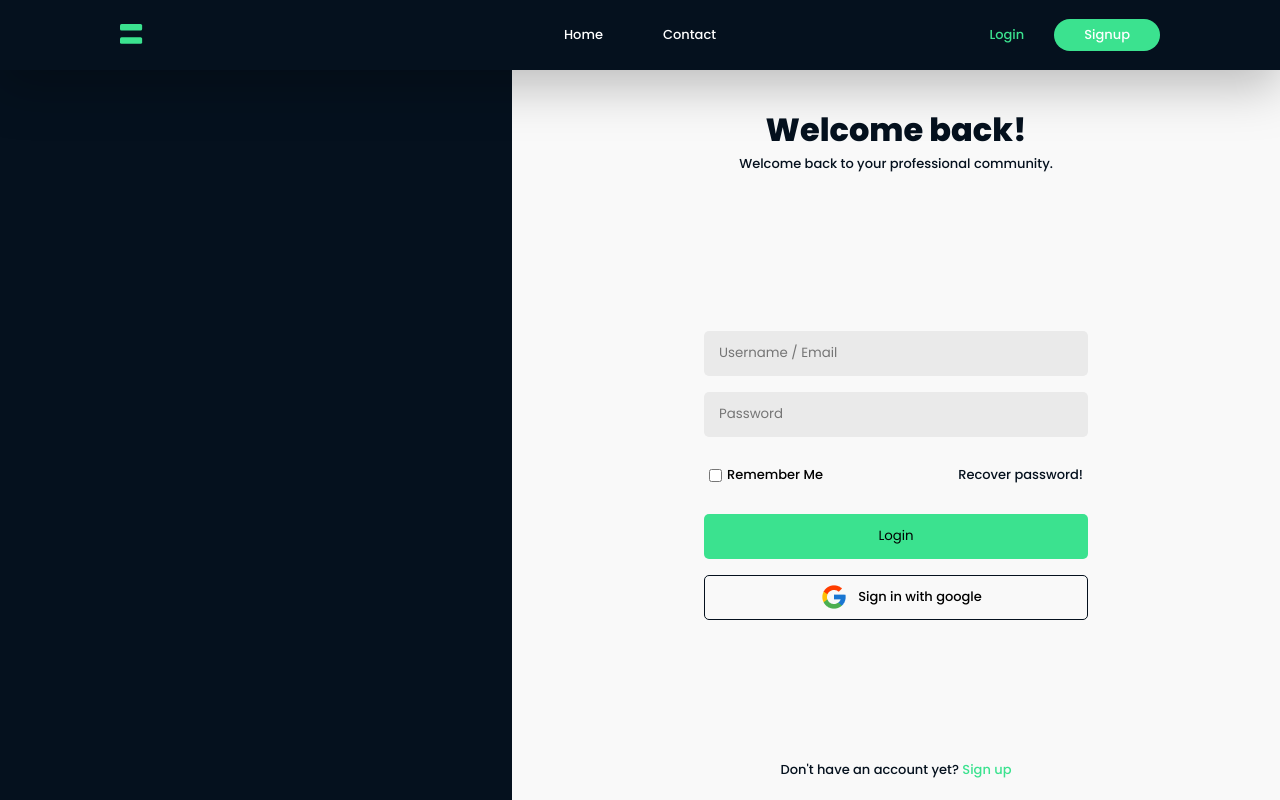
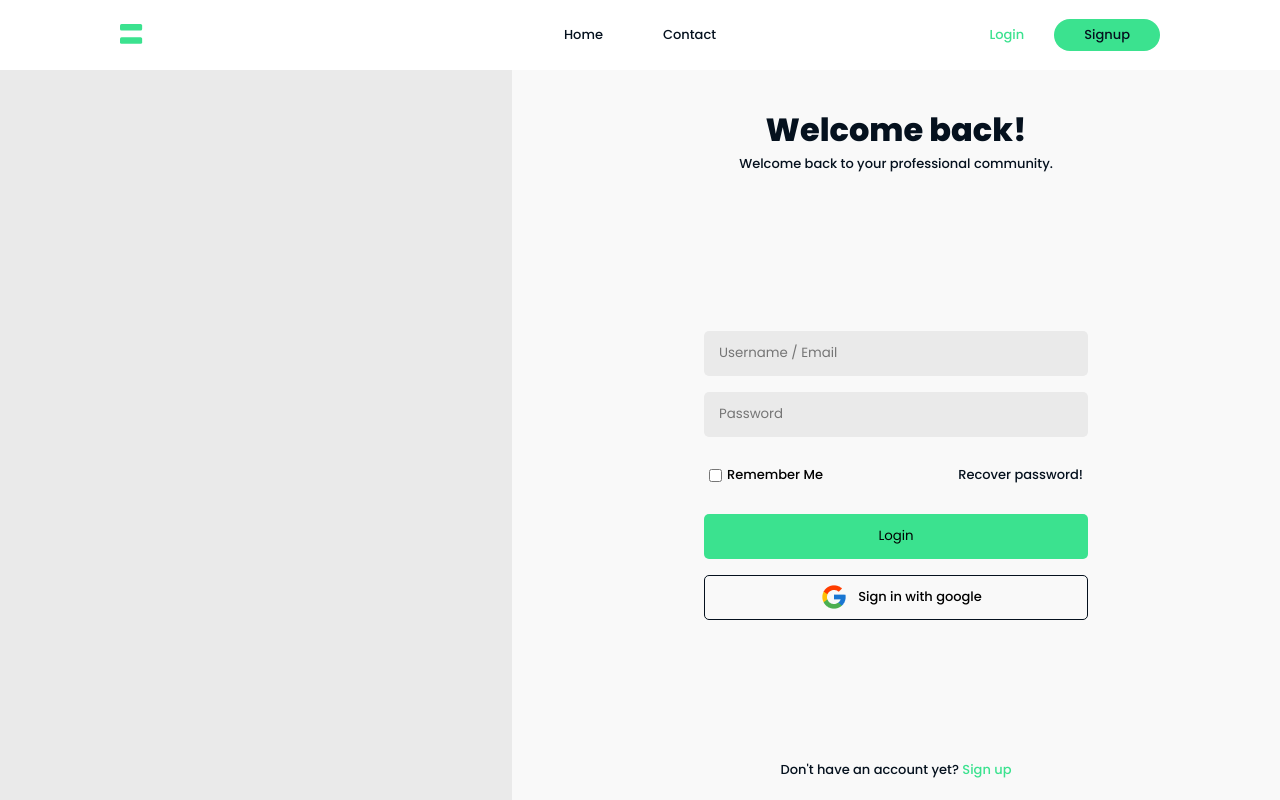
Before and after one commit to aamines/frontend, a React (Create React App) app: page /login in a window 1280 px wide. Built offline with nearby package versions, Linux system fonts and the light colour scheme; no server answers.

Commit message:
turn into complete white mode

```diff
--- a/src/components/footer.jsx
+++ b/src/components/footer.jsx
@@ -38,11 +38,7 @@ const Container = styled.div`
   flex-direction: column;
   align-items: center;
   justify-content: center;
-  background: linear-gradient(
-    90deg,
-    rgba(5, 17, 30, 1) 0%,
-    rgba(8, 28, 50, 1) 35%
-  );
+  background: var(--white);
 
   .logo {
     font-size: 2rem;
@@ -62,7 +58,7 @@ const Container = styled.div`
     a {
       margin: 0 20px;
       text-decoration: none;
-      color: var(--white);
+      color: var(--dark);
     }
   }
 
@@ -82,11 +78,11 @@ const Container = styled.div`
       align-items: center;
       justify-content: center;
       margin: 0 20px;
-      border: 1px solid var(--white);
+      border: 1px solid var(--dark);
 
       .icon {
         font-size: 1em;
-        color: var(--white);
+        color: var(--dark);
       }
     }
   }
--- a/src/components/main/some.jsx
+++ b/src/components/main/some.jsx
@@ -93,7 +93,7 @@ const Container = styled.div`
         width: 100%;
         height: 55%;
         border-radius: 10px;
-        background: var(--dark);
+        background: var(--white);
       }
     }
   }
--- a/src/components/nav.jsx
+++ b/src/components/nav.jsx
@@ -48,8 +48,7 @@ const Container = styled.div`
   display: flex;
   align-items: center;
   justify-content: center;
-  background: var(--dark);
-  filter: drop-shadow(0px 16px 25px rgba(0, 0, 0, 0.25));
+  background: var(--white);
 
   @media only screen and (min-width: 1200px) {
     .content {
@@ -101,7 +100,7 @@ const Container = styled.div`
     a {
       margin: 0 30px;
       text-decoration: none;
-      color: var(--white);
+      color: var(--dark);
     }
   }
 
@@ -116,7 +115,7 @@ const Container = styled.div`
     a {
       margin: 0 0 0 30px;
       text-decoration: none;
-      color: var(--white);
+      color: var(--dark);
     }
 
     .signup {
--- a/src/pages/login.jsx
+++ b/src/pages/login.jsx
@@ -66,7 +66,7 @@ const Container = styled.div`
   .left {
     width: 40%;
     height: 100%;
-    background: var(--dark);
+    background: var(--gray);
   }
 
   .right {
```
